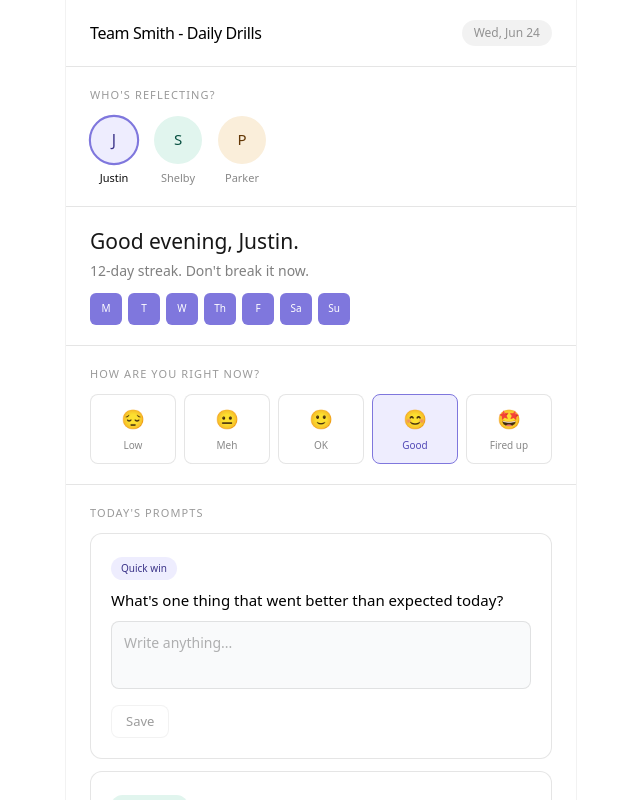
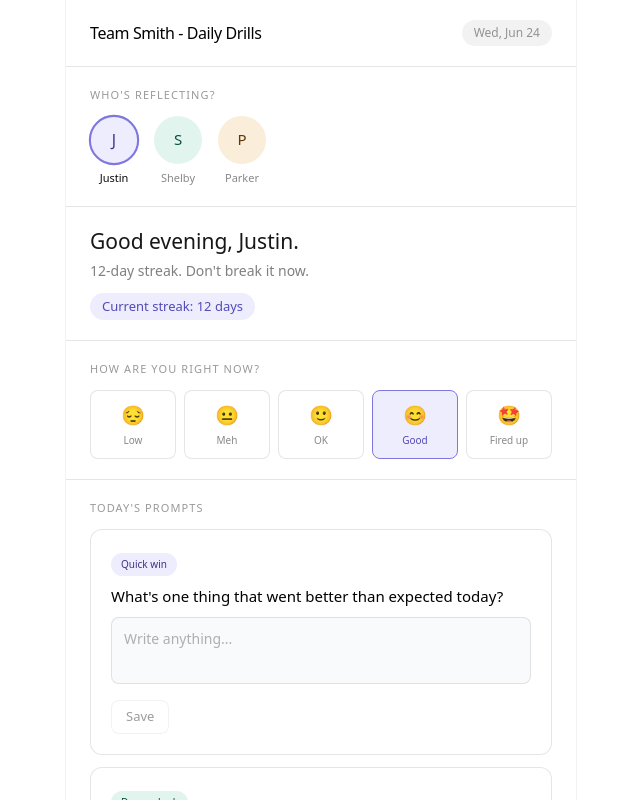
Before and after one commit to jsmith-art1/DailyDrills---TeamSmith, a Next.js app: page / in a window 1280 px wide. Shown: the top 800 px of the page, without its empty margins (319-959 px from the left). Built offline with nearby package versions, Linux system fonts and the light colour scheme; no server answers; the database is empty.

Commit message:
Simplify streak display

```diff
--- a/components/StreakBar.tsx
+++ b/components/StreakBar.tsx
@@ -1,35 +1,11 @@
-import { DAYS } from "@/lib/data";
-
 interface Props {
   streak: number;
 }
 
 export default function StreakBar({ streak }: Props) {
   return (
-    <div className="flex gap-1.5 mt-3">
-      {DAYS.map((day, i) => {
-        const done = i < streak - 1;
-        const today = i === streak - 1;
-        return (
-          <div
-            key={day}
-            className="w-8 h-8 rounded-md flex items-center justify-center text-[10px] font-medium"
-            style={
-              done
-                ? { background: "#7F77DD", color: "#fff" }
-                : today
-                ? {
-                    background: "#EEEDFE",
-                    color: "#534AB7",
-                    border: "1.5px solid #7F77DD",
-                  }
-                : { background: "#f2f2f2", color: "#aaa" }
-            }
-          >
-            {day}
-          </div>
-        );
-      })}
+    <div className="mt-3 inline-flex rounded-full bg-[#EEEDFE] px-3 py-1 text-[13px] font-medium text-[#534AB7]">
+      Current streak: {streak} days
     </div>
   );
 }
--- a/lib/data.ts
+++ b/lib/data.ts
@@ -217,5 +217,3 @@ export const MOODS = [
   { emoji: "😊", label: "Good" },
   { emoji: "🤩", label: "Fired up" },
 ];
-
-export const DAYS = ["M", "T", "W", "Th", "F", "Sa", "Su"];
```
